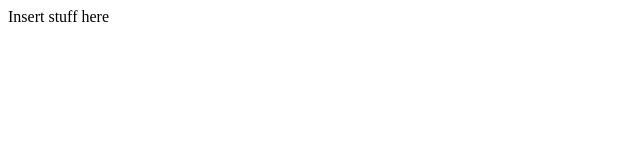
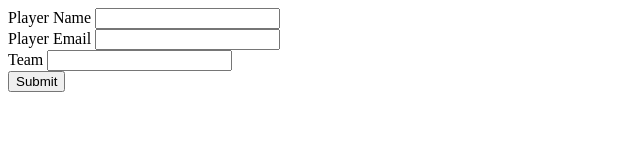
Before and after one commit to mpolun-mdsol/cougar, a website: page app/index.html in a window 1280 px wide. Shown: the whole page, without its empty margins (0-640 px from the left). Drawn offline with Linux system fonts and the light colour scheme; files that its build step writes are made by us from their sources.

Commit message:
adding form

```diff
--- a/app/index.html
+++ b/app/index.html
@@ -2,9 +2,27 @@
 <html lang="en">
   <head>
     <title>Cougar tournaments</title>
+    <!-- <link rel="stylesheet" href="assets/bundle.css"> -->
   </head>
   <body>
-    Insert stuff here
+    <!-- Add Player -->
+    <form action="" id="add-player">
+      <div class="form-group">
+        <label for="player-name">Player Name</label>
+        <input type="text" name="player-name">
+      </div>
+      <div class="form-group">
+        <label for="player-email">Player Email</label>
+        <input type="text" name="player-email">
+      </div>
+      <div class="form-group">
+        <label for="player-team">Team</label>
+        <input type="text" name="player-team">
+      </div>
+      <div class="form-group"></div>
+        <button class="btn btn-primary" type="submit">Submit</button>
+    </form>
+
     <script src="assets/bundle.js"></script>
   </body>
 </body>
--- a/database.json
+++ b/database.json
@@ -1,7 +1,7 @@
 {
   "dev": {
     "driver": "pg",
-    "user": "mpolun",
+    "user": "root",
     "password": "",
     "host": "localhost",
     "database": "cougar-dev"
--- a/migrations/20140814190103-create-players.js
+++ b/migrations/20140814190103-create-players.js
@@ -5,6 +5,7 @@ exports.up = function(db, callback) {
   db.createTable('players', {
     id: {type: 'int', primaryKey: true, autoIncrement: true},
     name: 'string',
+    email: 'string',
     team: 'int'
   }, callback)
 };
```
Also changed, not shown: README.md.
